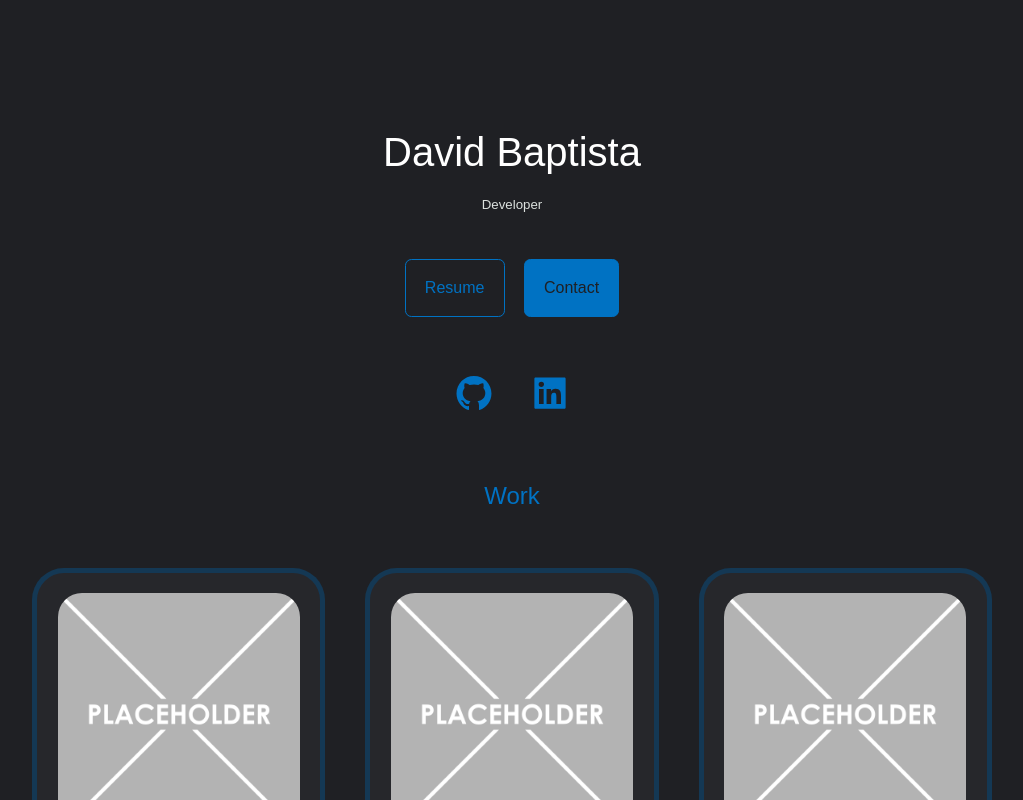
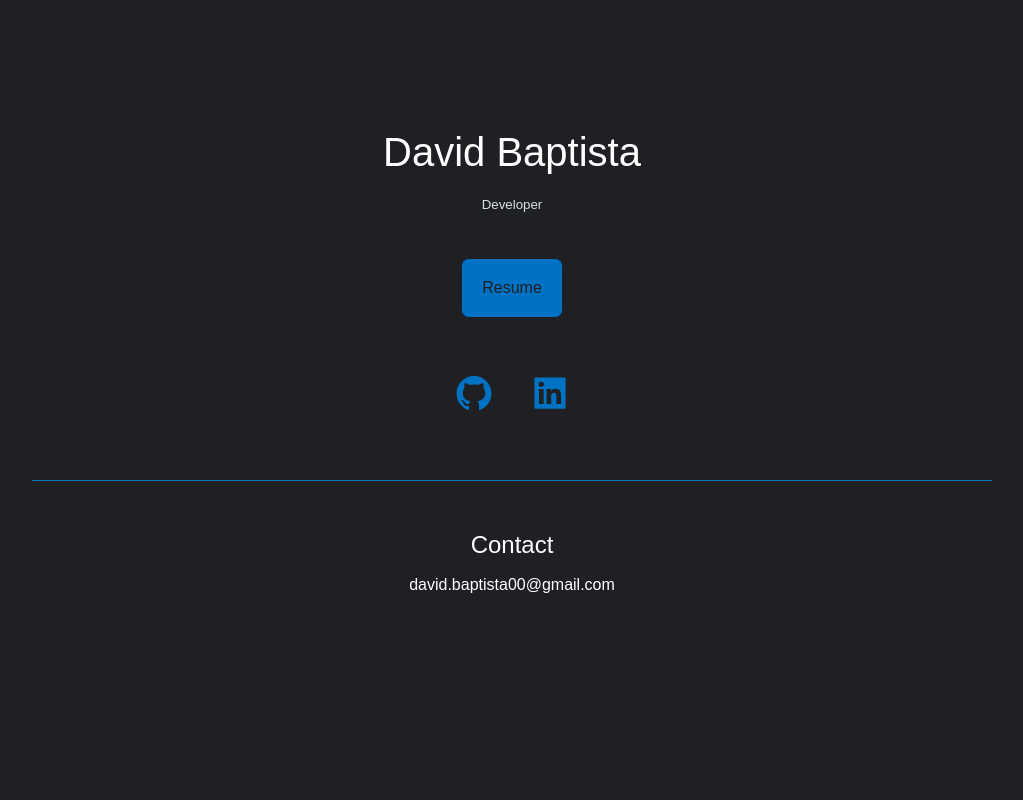
Before and after one commit to davidbaptista/davidbaptista.github.io, a React (Create React App) app: page / in a window 1280 px wide. Shown: the top 800 px of the page, without its empty margins (128-1151 px from the left). Built offline with nearby package versions, Linux system fonts and the light colour scheme.

Commit message:
removed portfolio section (nothing to show) added contact

```diff
--- a/src/App.jsx
+++ b/src/App.jsx
@@ -1,11 +1,9 @@
 import Header from './components/header/Header'
-import Portfolio from './components/portfolio/Portfolio'
 
 const App = () => {
   return (
     <>
       <Header/>
-      <Portfolio/>
     </>
   )
 }
--- a/src/components/header/Header.jsx
+++ b/src/components/header/Header.jsx
@@ -10,13 +10,17 @@ const Header = () => {
         <h5 className='text-light'>Developer</h5>
 
         <div className='cta'>
-          <a href={resume} download className='btn'>Resume</a>
-          <a href='#contact' className='btn btn-primary'>Contact</a>
+          <a href={resume} download className='btn btn-primary'>Resume</a>
         </div>
 
         <div className='header-socials'>
           <a href='https://github.com/davidbaptista' target='_blank' rel='noopener noreferrer'><AiFillGithub fontSize='2.5em'/></a>
           <a href='https://www.linkedin.com/in/davidbaptista00/' target='_blank' rel='noopener noreferrer'><AiFillLinkedin fontSize='2.5em'/></a>
+        </div>
+
+        <div className='contact'>
+          <h2>Contact</h2>
+          <p>david.baptista00@gmail.com</p>
         </div>
       </div>
     </header>
--- a/src/components/header/header.scss
+++ b/src/components/header/header.scss
@@ -28,3 +28,9 @@ header {
 .header-socials > a {
 	margin: 1rem 0.5rem;
 }
+
+.contact {
+	border-top: 1px solid $color-primary;
+	margin-top: 2.5rem;
+	padding-top: 2.5rem;
+}
```
Also changed, not shown: 1 other file (tests, documents, lock files or other folders).
